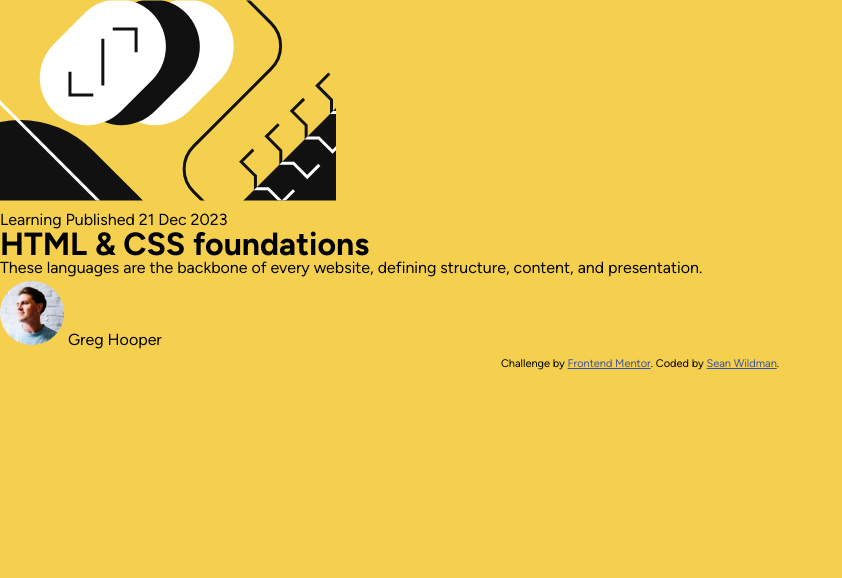
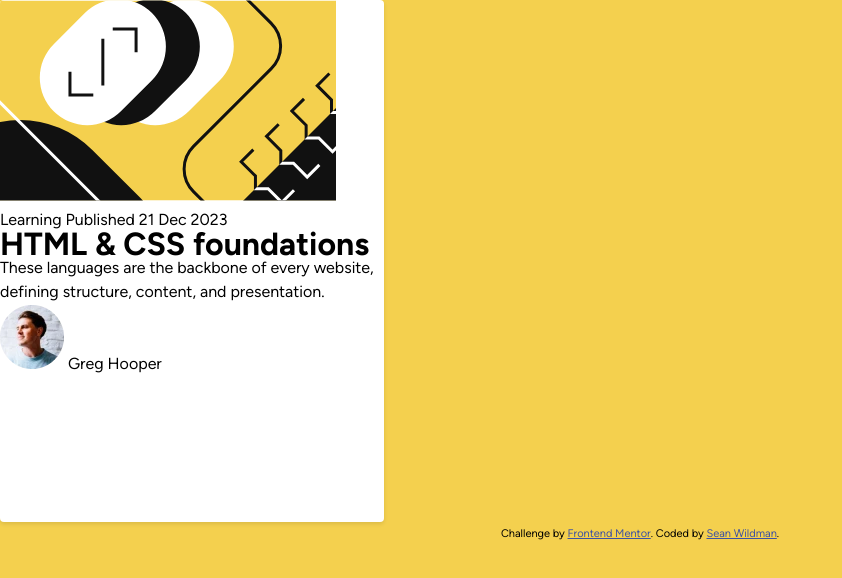
Before and after one commit to twelvegoats/FEM_blog_preview_card, a plain HTML site: page index.html in a window 1280 px wide. Shown: the whole page, without its empty margins (0-842 px from the left). Drawn offline with Linux system fonts and the light colour scheme.

Commit message:
Set basic styles for .blog-card

```diff
--- a/css/styles.css
+++ b/css/styles.css
@@ -36,3 +36,12 @@ body {
   line-height: var(--line-height);
   background-color: var(--yellow);
 }
+
+.blog-card {
+  background-color: var(--white);
+  border-radius: var(--spacing-50);
+  box-shadow: 0 2px 4px rgba(0, 0, 0, 0.1);
+  overflow: hidden;
+  width: 24rem;
+  height: 32.625rem;
+}
```
